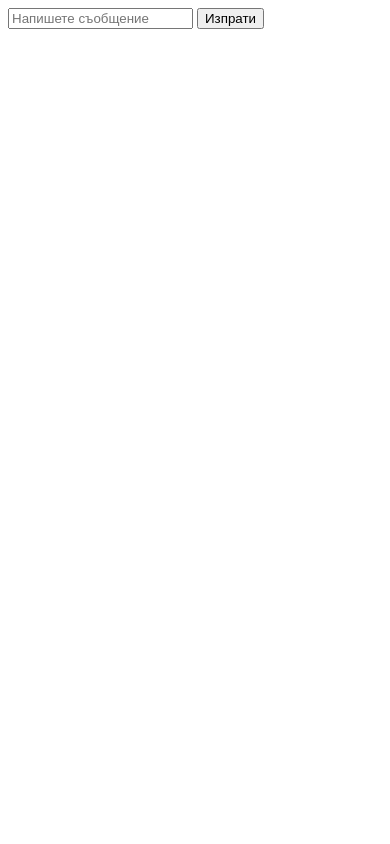
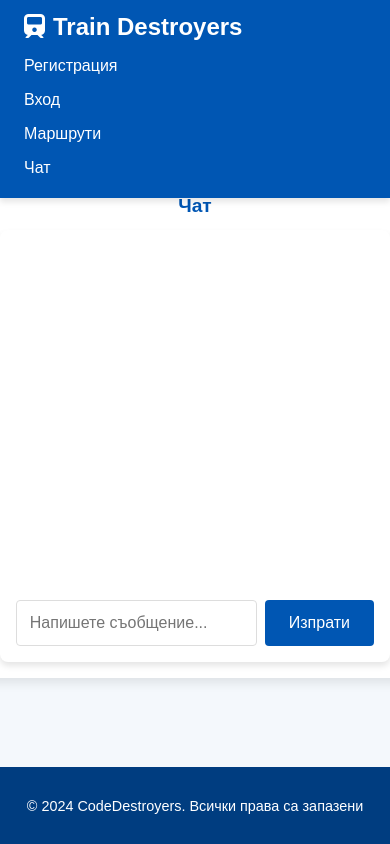
Before and after one commit to ITPG-CODEWARS/codewars-2024-final-round-code_destroyers, a plain HTML site: page html/chat.html in a window 390 px wide. Drawn offline with Linux system fonts and the light colour scheme.

Commit message:
refactor of html and css and js.

```diff
--- a/css/style.css
+++ b/css/style.css
@@ -268,7 +268,64 @@ input[type="password"] {
   .cta-button {
       padding: 0.7rem 1.2rem;
   }
+  .chat-container {
+    background-color: #ffffff;
+    border-radius: 8px;
+    padding: 1rem;
+    box-shadow: 0 4px 6px rgba(0, 0, 0, 0.1);
+    max-width: 600px;
+    margin: 0 auto;
+    display: flex;
+    flex-direction: column;
+    height: 400px;
+    overflow: hidden;
+  }
 
+  .chat-box {
+    flex: 1;
+    overflow-y: auto;
+    padding-right: 1rem;
+  }
+
+  .chat-message {
+    background-color: #0074d9;
+    color: white;
+    padding: 0.8rem;
+    margin-bottom: 1rem;
+    border-radius: 8px;
+    max-width: 80%;
+    word-wrap: break-word;
+  }
+
+  .chat-message.user {
+    background-color: #0056b3;
+    margin-left: auto;
+  }
+
+  .chat-input-container {
+    display: flex;
+    margin-top: 1rem;
+  }
+
+  .chat-input {
+    flex: 1;
+    padding: 0.8rem;
+    font-size: 1rem;
+    border: 1px solid #ddd;
+    border-radius: 4px;
+    margin-right: 0.5rem;
+  }
+
+  .send-btn {
+    background-color: #0056b3;
+    color: white;
+    padding: 0.8rem 1.5rem;
+    font-size: 1rem;
+    border: none;
+    border-radius: 4px;
+    cursor: pointer;
+    transition: background-color 0.3s;
+  }
   /* Adjust Sidebar */
   .sidebar {
       position: static;
--- a/html/chat.html
+++ b/html/chat.html
@@ -1,24 +1,50 @@
 <!DOCTYPE html>
-<html lang="en">
+<html lang="bg">
 <head>
     <meta charset="UTF-8">
     <meta name="viewport" content="width=device-width, initial-scale=1.0">
-    <title>Чат с екипа.</title>
+    <title>Чат - CodeDestroyers</title>
+    <link rel="stylesheet" href="../css/style.css">
 </head>
 <body>
+    <!-- Navbar -->
+    <header class="navbar">
+        <div class="navbar-logo">
+            <i class="fas fa-train"></i>Train Destroyers
+        </div>
+        <nav class="navbar-links">
+            <a href="register.html">Регистрация</a>
+            <a href="login.html">Вход</a>
+            <a href="Routes.html">Маршрути</a>
+            <a href="chat.html">Чат</a>
+        </nav>
+    </header>
 
-    <div class="chat-container">
-        <div class="chat-box" id="chatBox">
+    <!-- Chat Container -->
+    <div class="container">
+        <main class="content">
+            <h1>Чат</h1>
+            <div class="chat-container">
+                <!-- Chat messages -->
+                <div class="chat-box" id="chat-box">
+                    <!-- Messages will appear here dynamically -->
+                </div>
 
-        </div>
-        <form id="chatForm">
-            <input type="text" id="messageInput" placeholder="Напишете съобщение" required>
-            <button type="submit" id="sendMessage">Изпрати</button>
-        </form>
+                <!-- Message input -->
+                <div class="chat-input-container">
+                    <input type="text" id="message" placeholder="Напишете съобщение..." class="chat-input" autocomplete="off">
+                    <button id="send-btn" class="send-btn">Изпрати</button>
+                </div>
+            </div>
+        </main>
     </div>
 
+    <!-- Footer -->
+    <footer class="footer">
+        <p>© 2024 CodeDestroyers. Всички права са запазени</p>
+    </footer>
 
-
-
+    <script src="https://kit.fontawesome.com/a076d05399.js" crossorigin="anonymous"></script>
+    <script src="../js/chat.js"></script>
 </body>
 </html>
```
Also changed, not shown: html/admin/Panel.html (+1 -1 lines), html/admin/addroute.html (+1 -1 lines), html/index.html (+1 -1 lines), html/login.html (+13 -2 lines), html/register.html (+11 -0 lines), js/index.js (+38 -0 lines).
